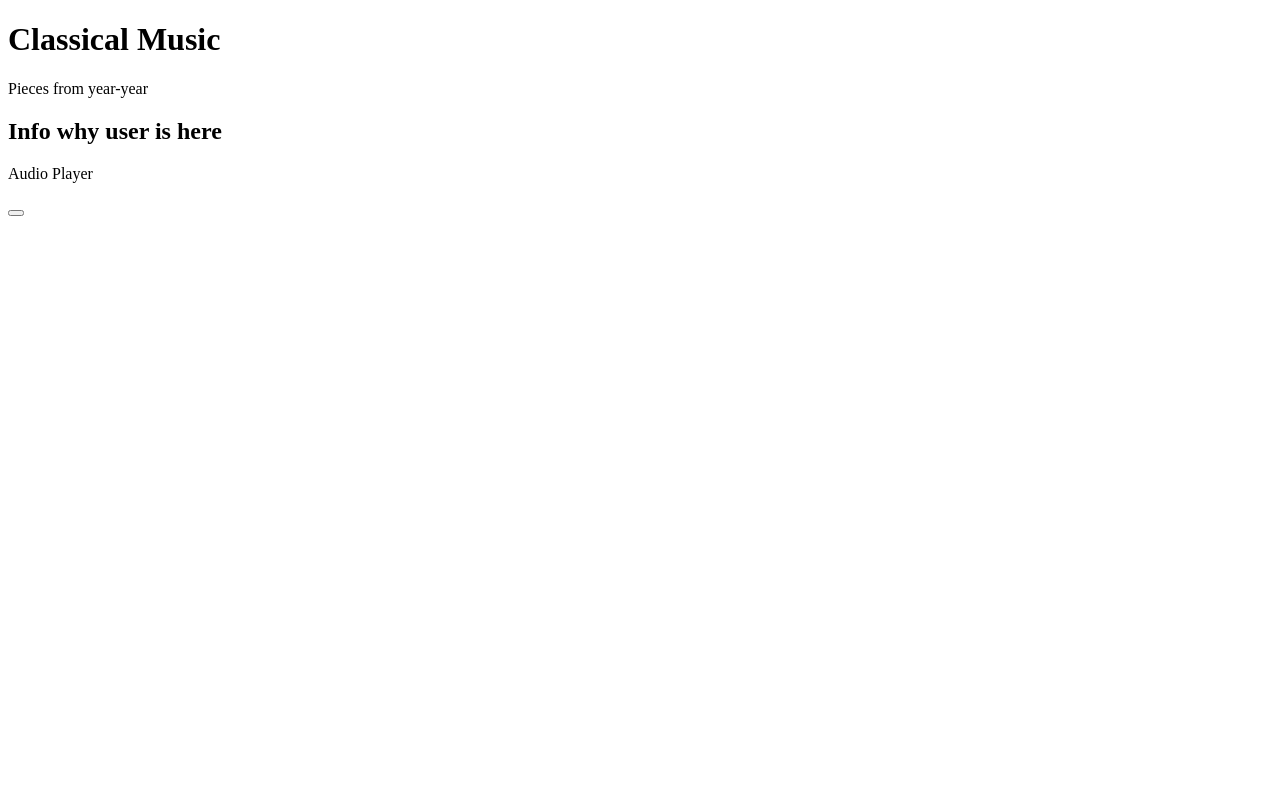
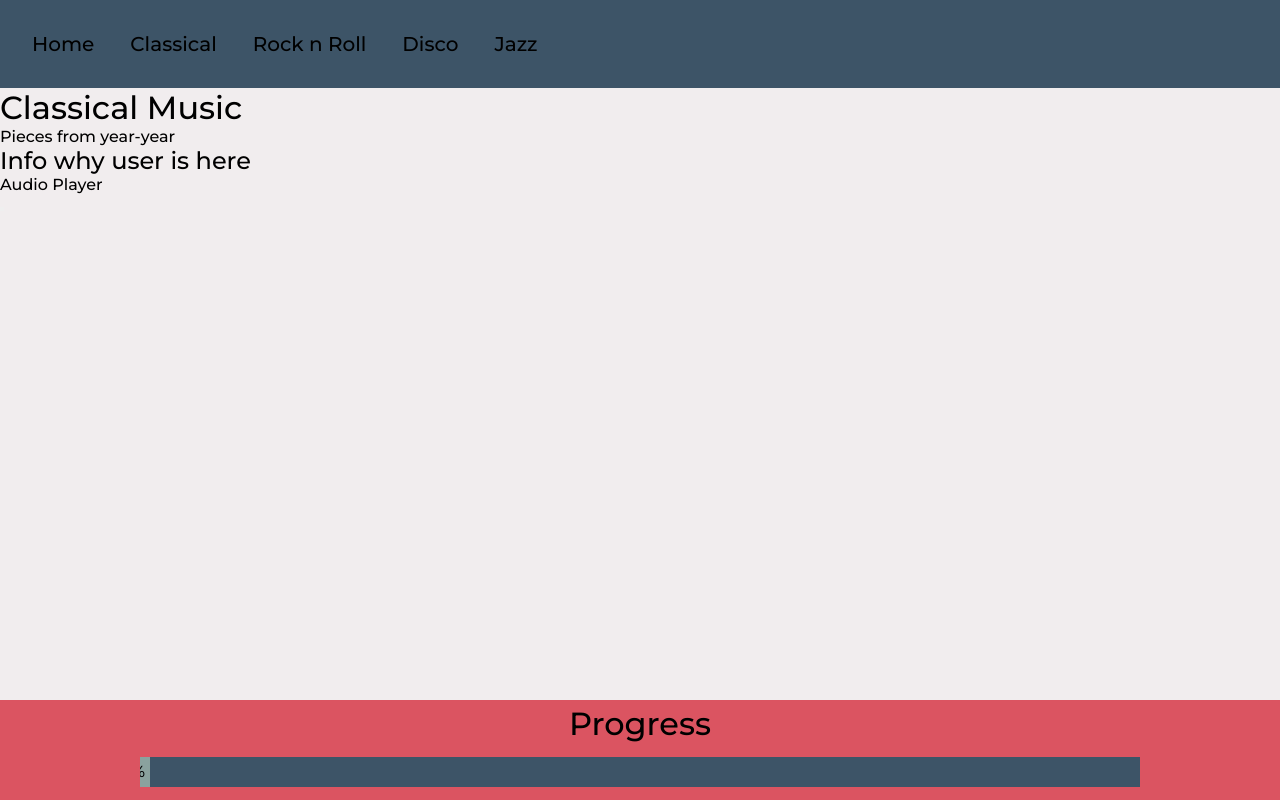
Before and after one commit to 40653888/WebTech_Group_18, a plain HTML site: page classical.html in a window 1280 px wide. Drawn offline with Linux system fonts and the light colour scheme; a web font is replaced by a local one.

Commit message:
fixes made to file naming

```diff
--- a/classical.html
+++ b/classical.html
@@ -1,11 +1,27 @@
 <!DOCTYPE html>
 <html lang="en">
 <head>
+    <link rel="Stylesheet" href="Music_stylesheet.css">
     <meta charset="UTF-8">
     <meta name="viewport" content="width=device-width, initial-scale=1.0">
+
+    <link rel="preconnect" href="https://fonts.googleapis.com">
+    <link rel="preconnect" href="https://fonts.gstatic.com" crossorigin>
+    <link href="https://fonts.googleapis.com/css2?family=Inconsolata:wght@200..900&family=Instrument+Sans:ital,wght@0,400..700;1,400..700&family=Montserrat:ital,wght@0,100..900;1,100..900&family=Special+Gothic+Expanded+One&display=swap" rel="stylesheet">
+
     <title>Classical</title>
 </head>
 <body>
+    <div id="navigation_bar">
+        <ul>
+            <li><a href='index.html'>Home</a></li>
+            <li><a href='Classical.html'>Classical</a></li>
+            <li><a href='Rock_n_roll.html'>Rock n Roll</a></li>
+            <li><a href='Disco.html'>Disco</a></li>
+            <li><a href='Jazz_Period.html'>Jazz</a></li>
+        </ul>
+    </div>
+
     <h1>Classical Music</h1>
     <p>Pieces from year-year</p>
 
@@ -28,5 +44,15 @@
 
         </div>
     </section>
+
+    <div id="footer">   <!-- This Section will contain the Progress Bar and any additional info to be added. -->
+        <h1>Progress</h1>
+
+        <div id="progressBar">
+             <div id="userProgress"><p id="progressAmount"></p></div>
+         </div>
+     </div>
+
+     <script src="script.js"></script>
 </body>
 </html>
```
Also changed, not shown: Jazz_Period.html (+2 -4 lines), index.html (renamed from Main.html, +1 -1 lines), script.js (renamed from music_javascript.js).
